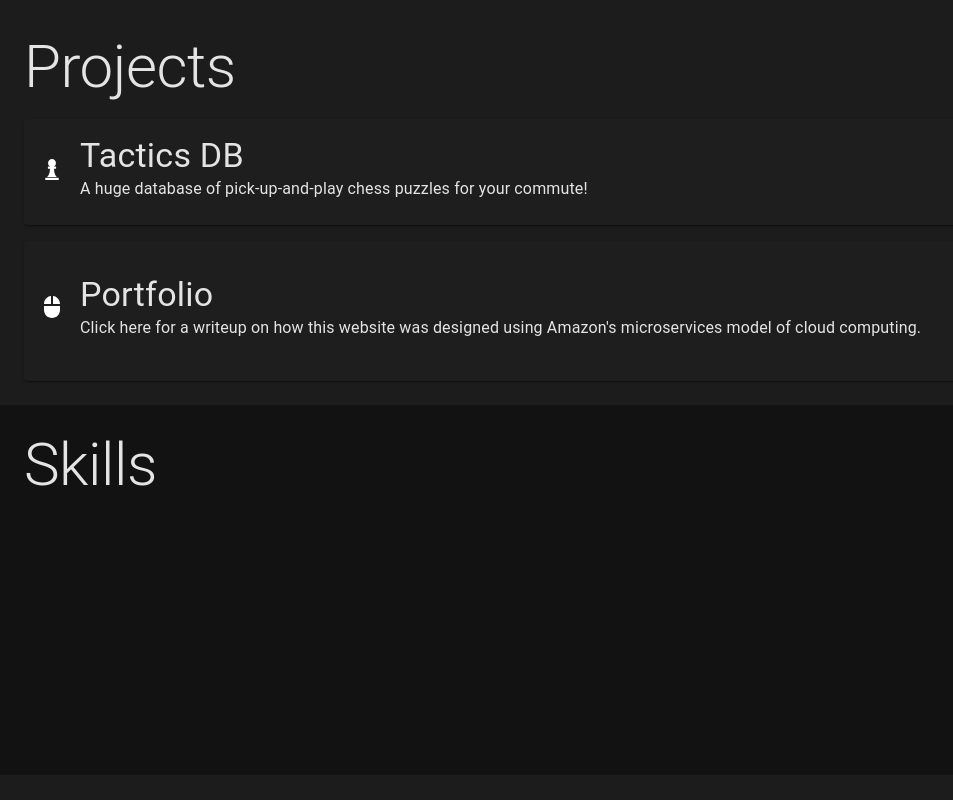
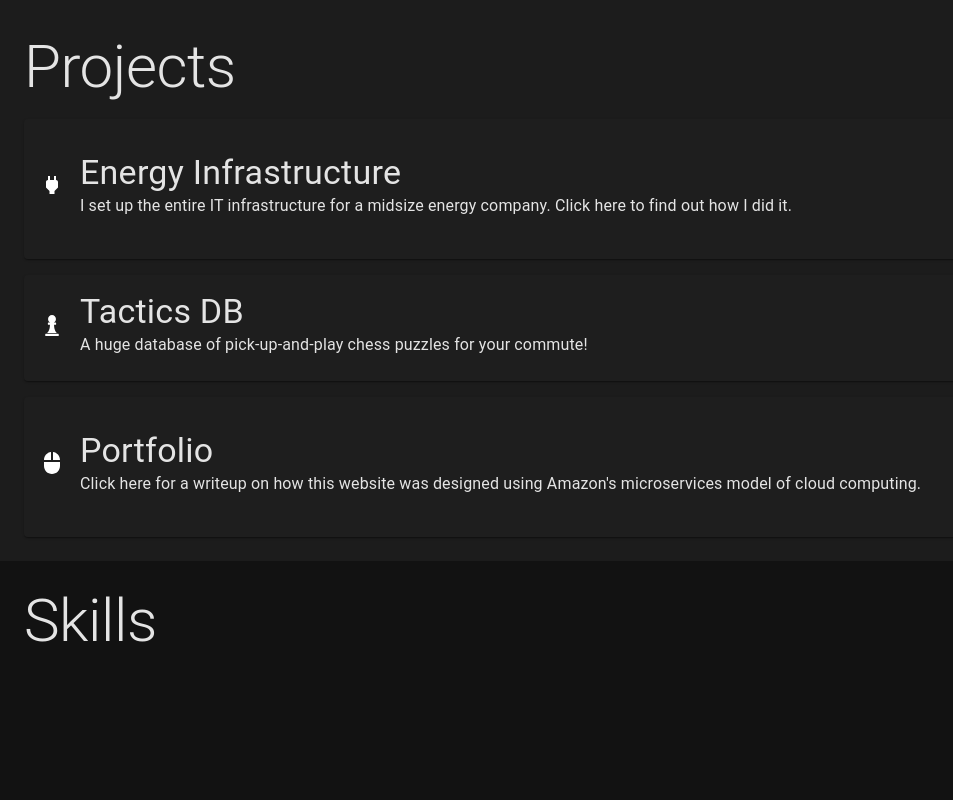
Before and after one commit to zringwood/portfolio-website, a React (Create React App) app: page / in a window 1280 px wide. Shown: the part 640-1440 px from the top of the page, without its empty margins (0-953 px from the left). Built offline with nearby package versions, Linux system fonts and the light colour scheme; the HTML template or start-up script is replaced by a standard one.

Commit message:
Minor responsiveness changes.

```diff
--- a/src/components/NavigationMenu/NavigationMenu.jsx
+++ b/src/components/NavigationMenu/NavigationMenu.jsx
@@ -3,7 +3,7 @@ import MenuIcon from '@mui/icons-material/Menu';
 import { Box, Drawer, List, ListItem, Switch, Typography, useTheme } from '@mui/material';
 import { useEffect, useState } from "react";
 import { useNavigate } from "react-router-dom";
-import {DarkMode, Home, LightMode, Mouse } from '@mui/icons-material';
+import {DarkMode, Home, LightMode, Mouse, Power } from '@mui/icons-material';
 import Chess from '../../assets/ChessIcon';
 
 const listItem = {
@@ -44,6 +44,7 @@ function NavigationMenu() {
         <ListItem sx={listItem} onClick={() => {handleClose(); navigate('/')}}><Home /><Typography>Home</Typography></ListItem>
         <ListItem sx={listItem} onClick={() => {handleClose(); navigate('/tactics')}}><Chess /><Typography>Tactics</Typography></ListItem>
         <ListItem sx={listItem} onClick={() => {handleClose(); navigate('/portfolio')}}><Mouse /><Typography>Portfolio</Typography></ListItem>
+        <ListItem sx={listItem} onClick={() => {handleClose(); navigate('/energy')}}><Power /><Typography>Energy</Typography></ListItem>
         <ListItem ><Switch checked={isDarkMode} onChange={() => setIsDarkMode(!isDarkMode)} />
         {isDarkMode ? <DarkMode/>:<LightMode />}</ListItem>
         </List>
--- a/src/pages/Biography/Biography.jsx
+++ b/src/pages/Biography/Biography.jsx
@@ -5,7 +5,7 @@ import AnimationSection from "../../components/AnimationSection/AnimationSection
 import { Box, Typography, useTheme } from "@mui/material"
 import Chess from "../../assets/ChessIcon"
 import ProjectCard from "../../components/ProjectCard/ProjectCard"
-import { Mouse } from "@mui/icons-material"
+import { Mouse, Power } from "@mui/icons-material"
 
 
 function Biography() {
@@ -47,6 +47,9 @@ function Biography() {
             <Box component="section"
             sx={{...section, backgroundColor:"background.lighter", display:"flex", flexDirection:"column", rowGap:theme.spacing(2)}}>
                 <Typography component="h2" variant="h2" >Projects</Typography>
+                <AnimationSection animations={"projectCard--fadeup"}>
+                <ProjectCard title="Energy Infrastructure" description={"I set up the entire IT infrastructure for a midsize energy company. Click here to find out how I did it."} icon={<Power sx={{height:"100px"}}/>} target={"/energy"}/>
+                </AnimationSection>
                 <AnimationSection animations={"projectCard--fadeup"} >
                     <ProjectCard title="Tactics DB" description={"A huge database of pick-up-and-play chess puzzles for your commute!"} icon={<Chess sx={{height:"100px"}}/>} target={"/tactics"}/>
                 </AnimationSection>
@@ -64,15 +67,7 @@ function Biography() {
                        rowGap: theme.spacing(1),
                        columnGap: theme.spacing(1),
                        justifyContent: "center",
-                       [ theme.breakpoints.up("sm")]:{
-                           width:"70%",
-                           rowGap: "3rem",
-                           columnGap: "3rem",
-                           margin: "0 auto",
-                       },
-                       [ theme.breakpoints.up("md")]:{
-                           flexWrap: "nowrap",
-                       }
+
                     }}>
                 <AnimationSection animations={"skillcard--slideleft"}>
                 <SkillCard title="Webdev" skillArray={
```
